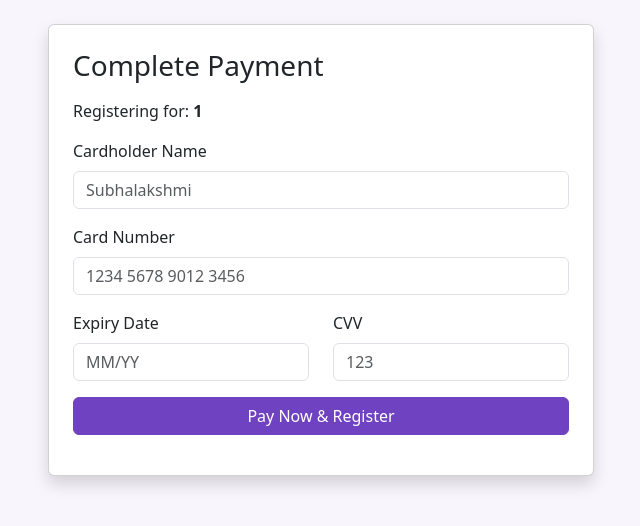
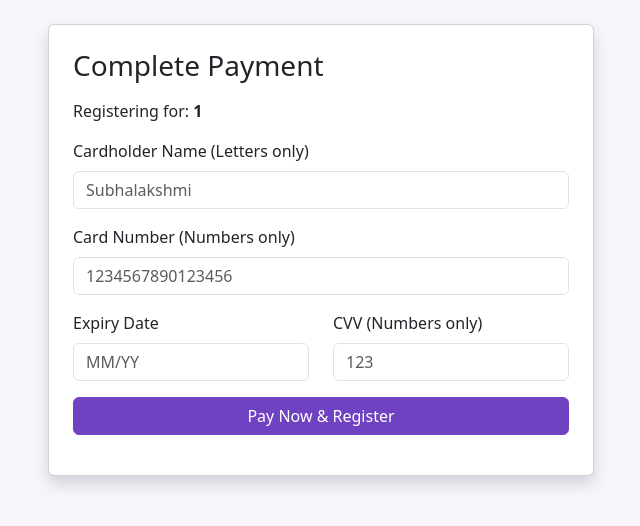
Before and after one commit to subhalakshmisubhi/Coco-s-Recipes, a Flask app: page /payment/1 in a window 1280 px wide. Shown: the part 80-606 px from the top of the page, without its empty margins (319-959 px from the left). Run offline with Flask 3, Linux system fonts and the light colour scheme; the visitor is signed in with stand-in values (Sample User, id 1).

Commit message:
Update payment.html

```diff
--- a/templates/payment.html
+++ b/templates/payment.html
@@ -7,12 +7,12 @@
             <p>Registering for: <strong>{{ workshop_name }}</strong></p>
             <form method="POST">
                 <div class="mb-3">
-                    <label class="form-label">Cardholder Name</label>
-                    <input type="text" name="card_name" class="form-control" placeholder="Subhalakshmi" required>
+                    <label class="form-label">Cardholder Name (Letters only)</label>
+                    <input type="text" name="card_name" class="form-control" onkeypress="return event.charCode >= 65 && event.charCode <= 90 || event.charCode >= 97 && event.charCode <= 122 || event.charCode == 32" placeholder="Subhalakshmi" required>
                 </div>
                 <div class="mb-3">
-                    <label class="form-label">Card Number</label>
-                    <input type="text" name="card_number" class="form-control" placeholder="1234 5678 9012 3456" maxlength="19" required>
+                    <label class="form-label">Card Number (Numbers only)</label>
+                    <input type="text" name="card_number" class="form-control" inputmode="numeric" onkeypress="return event.charCode >= 48 && event.charCode <= 57" placeholder="1234567890123456" maxlength="19" required>
                 </div>
                 <div class="row">
                     <div class="col-md-6 mb-3">
@@ -20,8 +20,8 @@
                         <input type="text" name="expiry" class="form-control" placeholder="MM/YY" maxlength="5" required>
                     </div>
                     <div class="col-md-6 mb-3">
-                        <label class="form-label">CVV</label>
-                        <input type="password" name="cvv" class="form-control" placeholder="123" maxlength="4" required>
+                        <label class="form-label">CVV (Numbers only)</label>
+                        <input type="password" name="cvv" class="form-control" inputmode="numeric" onkeypress="return event.charCode >= 48 && event.charCode <= 57" placeholder="123" maxlength="4" required>
                     </div>
                 </div>
                 <button type="submit" class="btn btn-primary w-100">Pay Now & Register</button>
```
